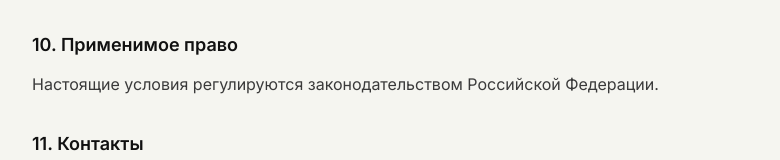
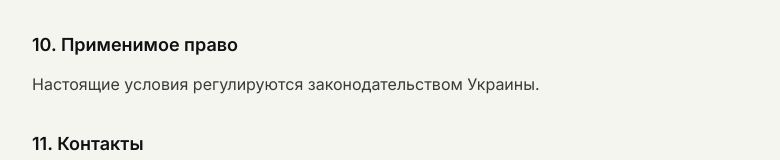
Before and after one commit to drop-chik/french-app, a React (Vite) app in the folder apps/web/: page /terms in a window 1280 px wide. Shown: the part 2119-2279 px from the top of the page, without its empty margins (248-1028 px from the left). Built offline with nearby package versions, Linux system fonts and the light colour scheme.

Commit message:
fix(legal): governing law → Украина (was Russian Federation)

```diff
--- a/apps/web/src/pages/legal/TermsPage.tsx
+++ b/apps/web/src/pages/legal/TermsPage.tsx
@@ -122,7 +122,7 @@
           <div className={styles.section}>
             <h2>10. Применимое право</h2>
             <p>
-              Настоящие условия регулируются законодательством Российской Федерации.
+              Настоящие условия регулируются законодательством Украины.
             </p>
           </div>
 
```
